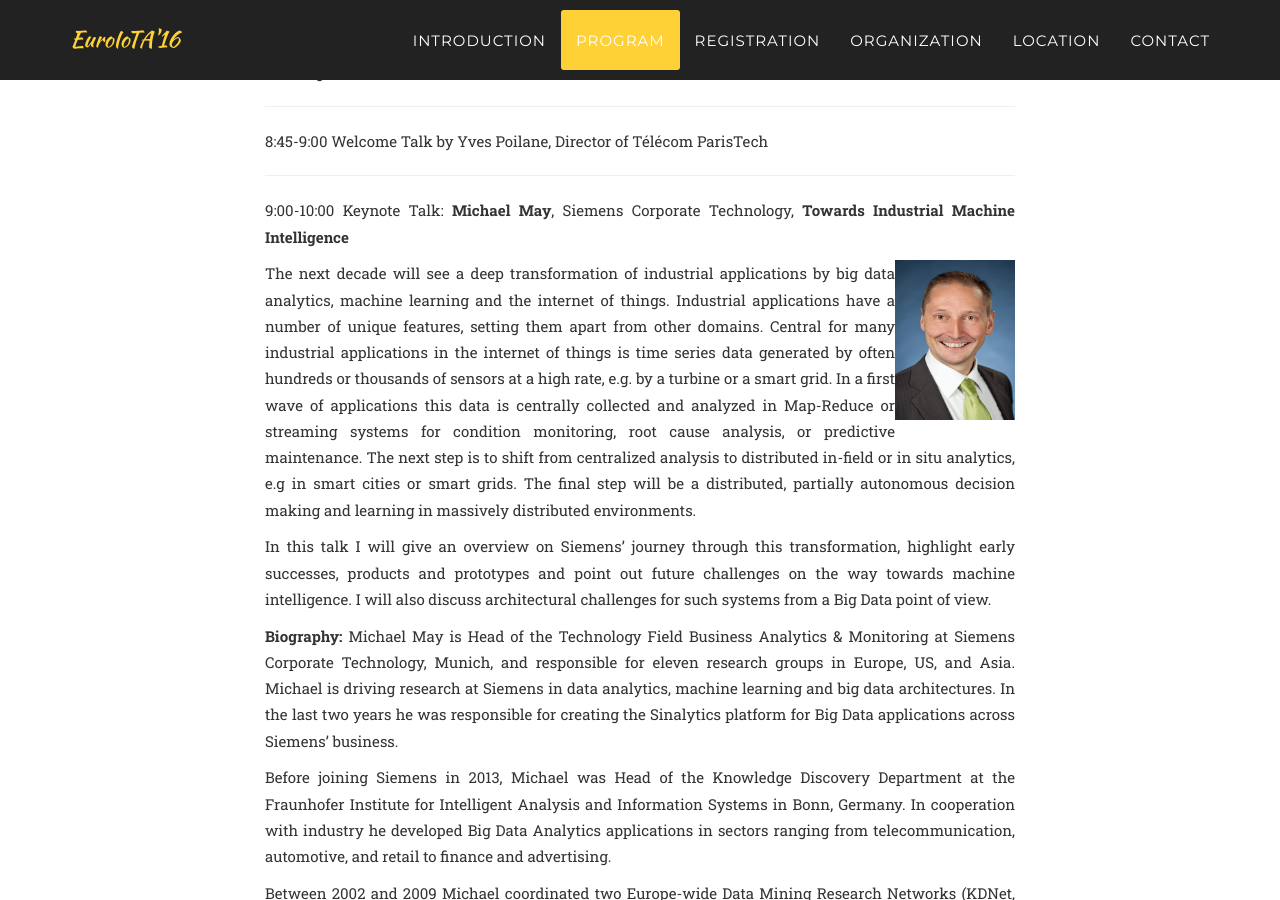
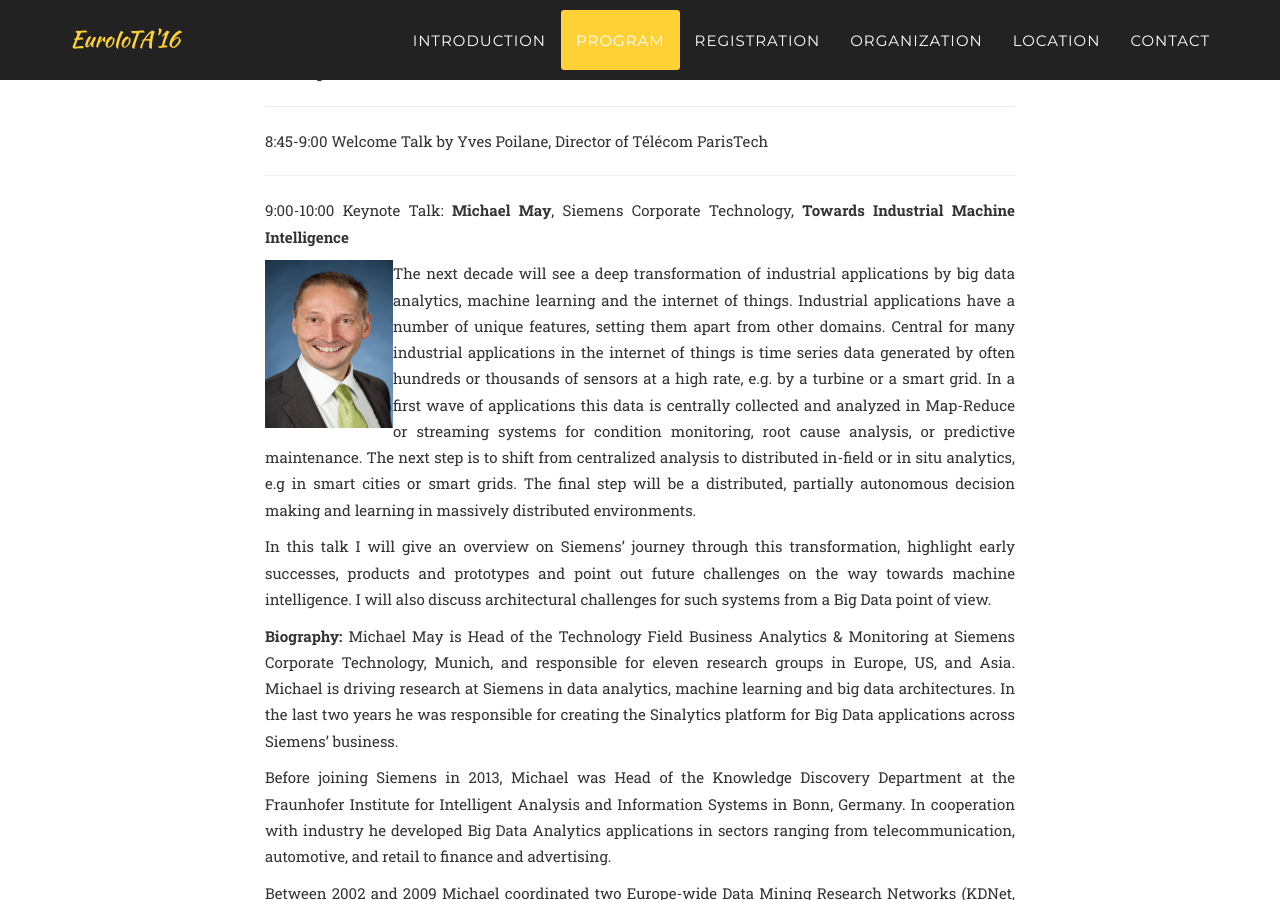
Before and after one commit to bigmine/euroiota16, a Jekyll site: the page built from index.html, in a window 1280 px wide and 900 px high, scrolled down 2405 px. Built offline with Jekyll 4.4.1, drawn with Linux system fonts in a browser that asks for light colours; some web fonts are replaced.

Commit message:
Update keynote talks

```diff
--- a/_includes/talks.html
+++ b/_includes/talks.html
@@ -14,7 +14,7 @@
                   <p>8:00 Registration
                   </p><hr><p>8:45-9:00 Welcome Talk by Yves Poilane, Director of Télécom ParisTech
                   </p><hr><p>9:00-10:00 Keynote Talk: <b> Michael May</b>, Siemens Corporate Technology, <b> Towards Industrial Machine Intelligence</b>
-</p><p><img src="img/may.jpg" alt="May" width="120" height="160" style="float:right;" />
+</p><p><img src="img/may.jpg" alt="May" width="120" height="160" style="float:left;width:128px;height:168px;" />
   The next decade will see a deep transformation of industrial applications by big data analytics, machine learning and the internet of things. Industrial applications have a number of unique features, setting them apart from other domains. Central for many industrial applications in the internet of things is time series data generated by often hundreds or thousands of sensors at a high rate, e.g. by a turbine or a smart grid. In a first wave of applications this data is centrally collected and analyzed in Map-Reduce or streaming systems for condition monitoring, root cause analysis, or predictive maintenance. The next step is to shift from centralized analysis to distributed in-field or in situ analytics, e.g in smart cities or smart grids. The final step will be a distributed, partially autonomous decision making and learning in massively distributed environments.
 
 </p><p>In this talk I will give an overview on Siemens’ journey through this transformation, highlight early successes, products and prototypes and point out future challenges on the way towards machine intelligence. I will also discuss architectural challenges for such systems from a Big Data point of view.
@@ -36,7 +36,7 @@ Between 2002 and 2009 Michael coordinated two Europe-wide Data Mining Research N
 </p><p>
 </p><hr><p>                  14:00-15:00 Keynote talk: <b>Merouane DEBBAH</b>, Huawei, <b>5G: a revolution or an evolution for IoT</b>
 </p><p>
-<img src="img/debbah.jpg" alt="Debbah" width="120" height="160" style="float:right;" />
+<img src="img/debbah.jpg" alt="Debbah" width="160" height="160" style="float:right;width:168px;height:168px;" />
 
 Targeted for 2020, 5G will take the eco-system  to a whole new level. New applications, new business  models and even new industries will spring up around 5G. With 5G, we can expect our high speed connections to extend into our vehicles, into our things, with fewer interruptions and new ways of working or remote working starting to take off.  If we look at some of the goals of 5G versus where we are today,  we can see the gap that has to be bridged over the next few years. The goal of 1ms latency is nearly 50x better than current LTE systems. In order  to go from 100Mbps per user to 10Gbps,  we need 100x the throughput per connection. The current 10,000 connections per square kilometer needs to increase to 1Million connections which is a  100x increase in density. Reliable  communications today with LTE top can sustain 350km/h and we expect to bring that up by 1.5x to 500km/h . Finally the current core networks and backhaul/front-haul are inflexible with wasted pools of bandwidth. The introduction of SDN/NFV will allow much better ability to chop up and virtualize the network resources for lower operational costs and capital costs and much greater flexibility. In this talk, we will briefly describe the candidate 5G technologies and provide a look at the actual worldwide standardization process.
 
```
